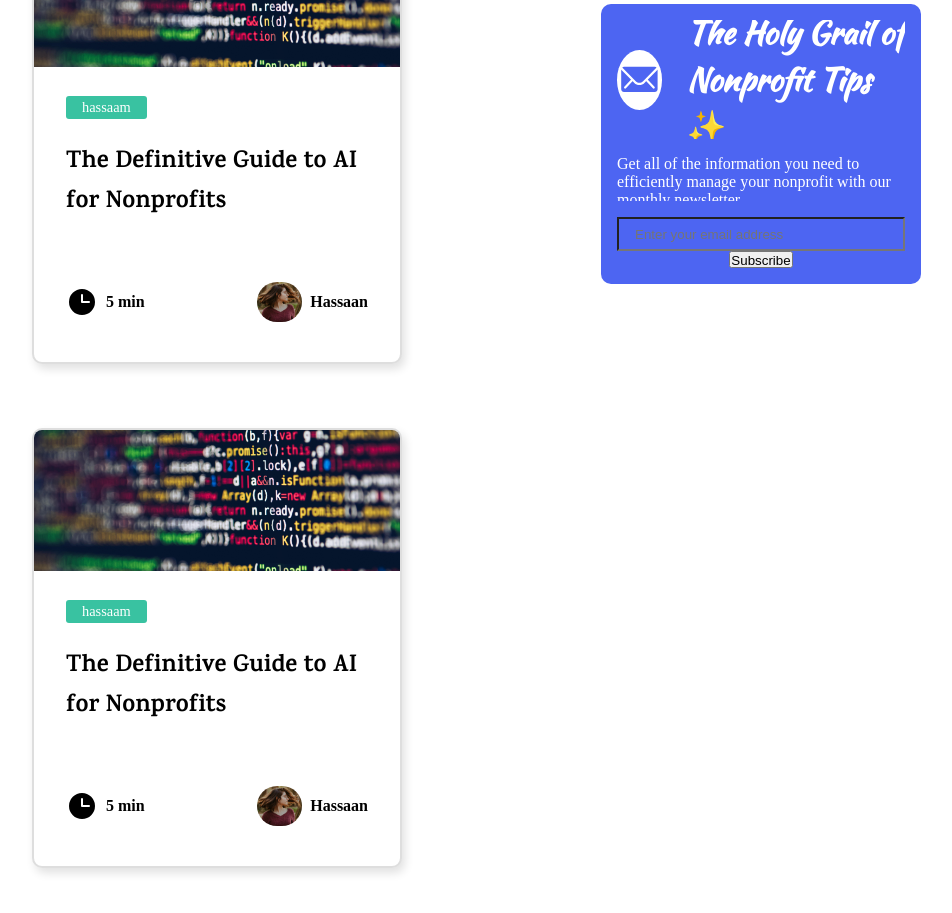
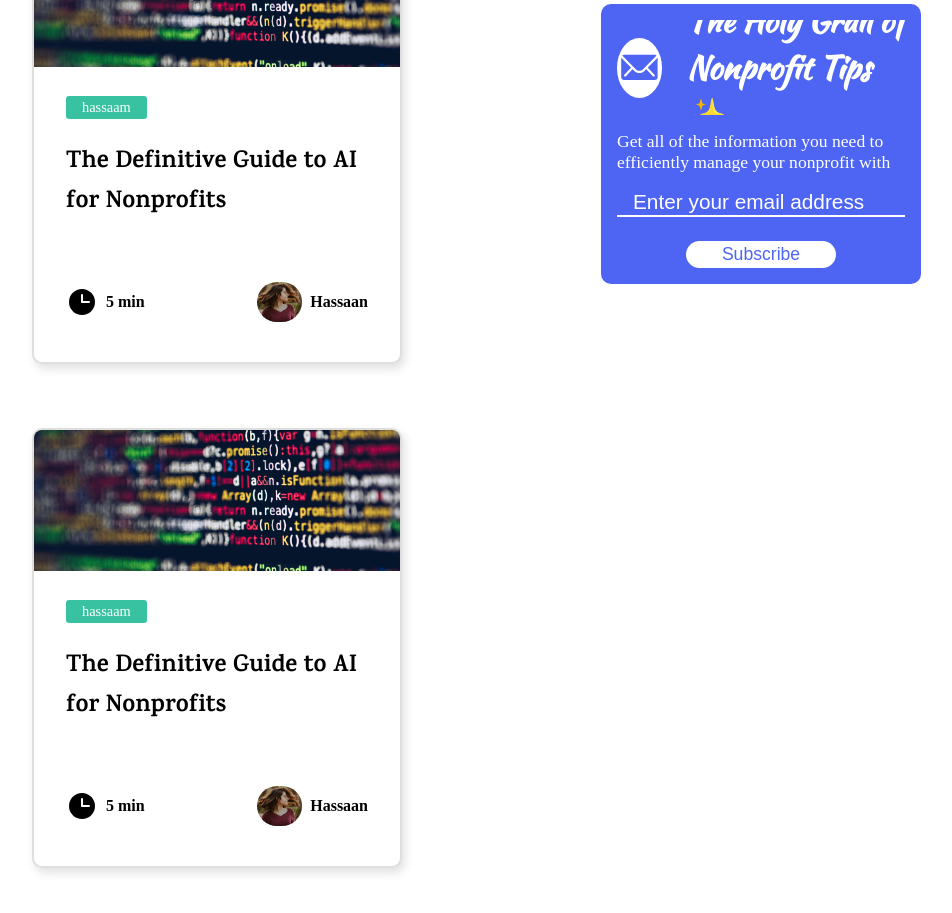
Before and after one commit to hassaammgl/mern-blog-client, a React (Vite) app: page / in a window 1280 px wide. Shown: the part 1740-2653 px from the top of the page, without its empty margins (247-1199 px from the left). Built offline with nearby package versions, Linux system fonts and the light colour scheme; a web font is replaced by a local one.

Commit message:
sadfdasf

```diff
--- a/src/components/Blog.jsx
+++ b/src/components/Blog.jsx
@@ -25,7 +25,7 @@ const Blog = () => {
             Get all of the information you need to efficiently manage your
             nonprofit with our monthly newsletter.
           </p>
-          <input type="text" placeholder="Enter your email address" />
+          <input className="input" type="text" placeholder="Enter your email address" />
           <button>Subscribe</button>
         </div>
       </div>
--- a/src/styles/blog.scss
+++ b/src/styles/blog.scss
@@ -53,18 +53,47 @@
 
         p{
             margin-bottom: 1rem;
+            font-size: 1.1rem;
         }
 
-        input{
+        .input {
             width: 100%;
+            margin-bottom: 1rem;
+            caret-color: white;
+            outline: none;
             height: 2.5rem;
             padding-left: 1rem;
             background: $color1;
             color: white;
-            // border: none;
+            border: none;
+            border-bottom: 2px solid white;
+            font-size: 1.3rem;
+
+            &::placeholder{
+                color: white;
+            }
+        }
+
+        button{
+            background: $color;
+            border: none;
             outline: none;
-            border-bottom: 2px soild white;
+            height: 2.5rem;
+            margin-top: .5rem;
+            font-size: 1.1rem;
+            color: $color1;
+            width: 150px;
+            border-radius: 30px;
+
+            &:hover{
+                background: transparent;
+                color: white;
+                border: 1px solid white;
+                transition: all .2s ease-in;
+                cursor: pointer;
+            }
         }
+
     }
 
     @media screen and (max-width:1025px) {
```
